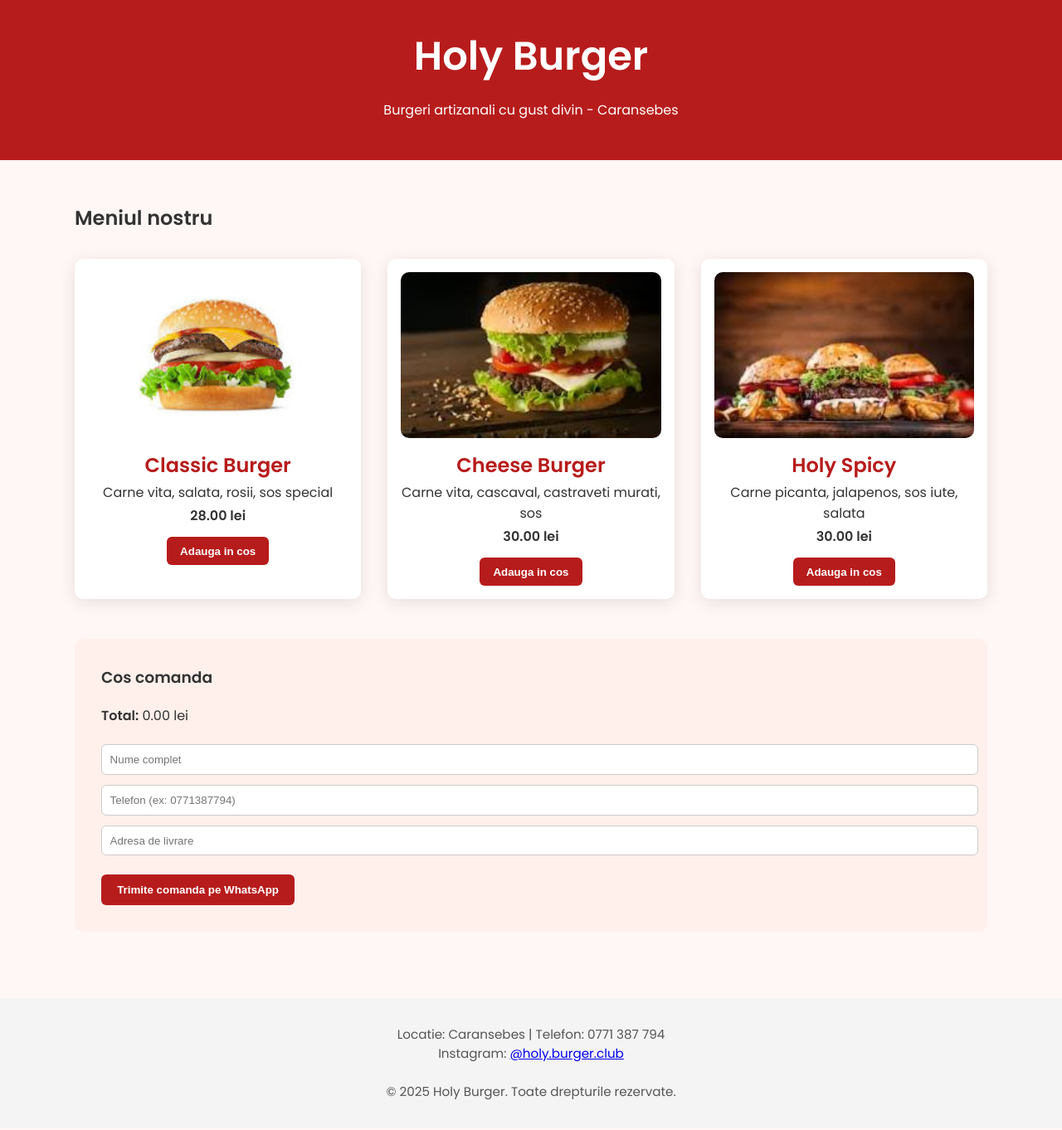
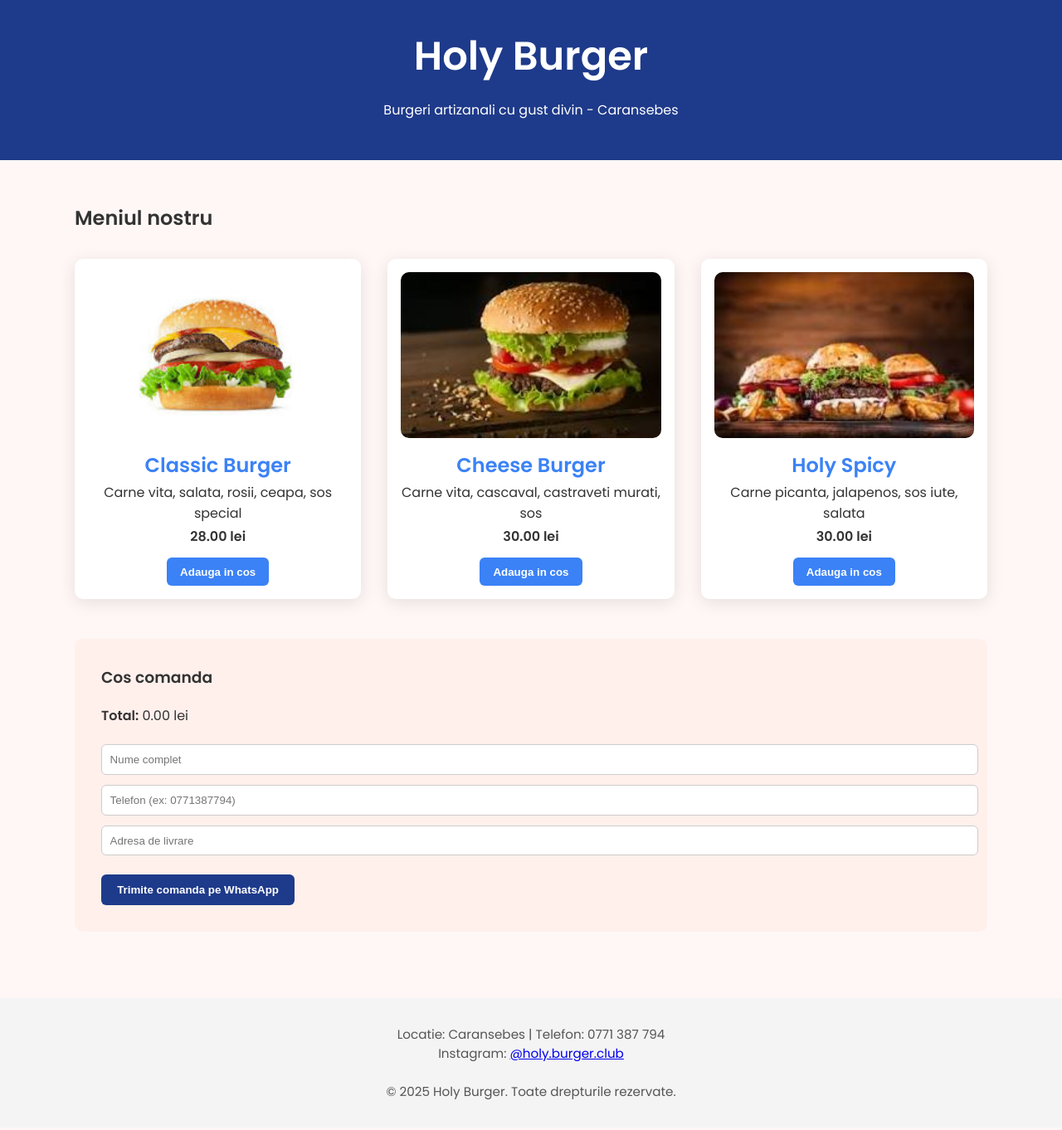
Before and after one commit to Holy-Burger/holy.burger, a plain HTML site: page index.html in a window 1280 px wide. Shown: the top 1362 px of the page at 83% size. Drawn offline with Linux system fonts and the light colour scheme.

Commit message:
Update index.html

```diff
--- a/index.html
+++ b/index.html
@@ -16,7 +16,7 @@
     }
 
     header {
-      background-color: #b71c1c;
+      background-color: #1e3a8a;
       color: white;
       padding: 2rem 1rem;
       text-align: center;
@@ -58,7 +58,7 @@
 
     .burger-card h2 {
       margin: 0.5rem 0 0.2rem;
-      color: #b71c1c;
+      color: #3b82f6;
     }
 
     .burger-card p {
@@ -67,7 +67,7 @@
 
     .add-btn {
       margin-top: 0.6rem;
-      background-color: #b71c1c;
+      background-color: #3b82f6;
       color: white;
       border: none;
       padding: 0.6rem 1rem;
@@ -100,7 +100,7 @@
     }
 
     .remove-btn {
-      background-color: #8e1414;
+      background-color: #3b82f6;
       border: none;
       color: white;
       padding: 0.2rem 0.6rem;
@@ -119,7 +119,7 @@
 
     .order-btn {
       margin-top: 1rem;
-      background-color: #b71c1c;
+      background-color: #1e3a8a;
       color: white;
       border: none;
       padding: 0.7rem 1.2rem;
@@ -172,7 +172,7 @@
     const menu = [
       {
         name: "Classic Burger",
-        desc: "Carne vita, salata, rosii, sos special",
+        desc: "Carne vita, salata, rosii, ceapa, sos special",
         img: "burg1.jpg",
         price: 28.00
       },
```
